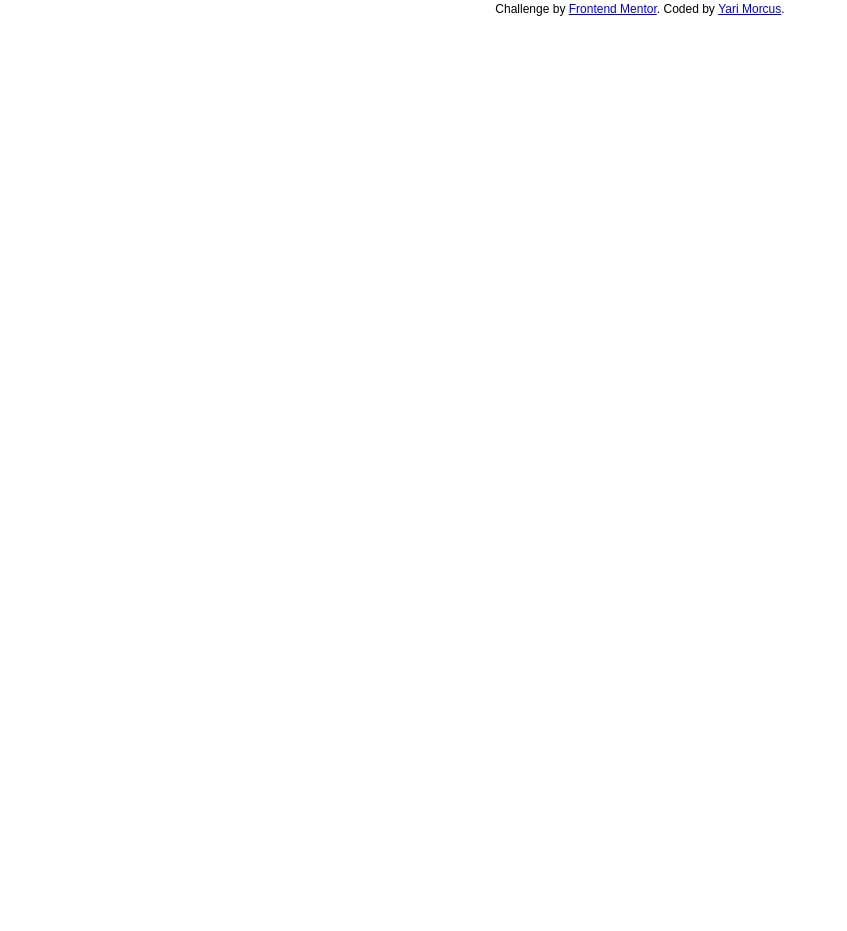
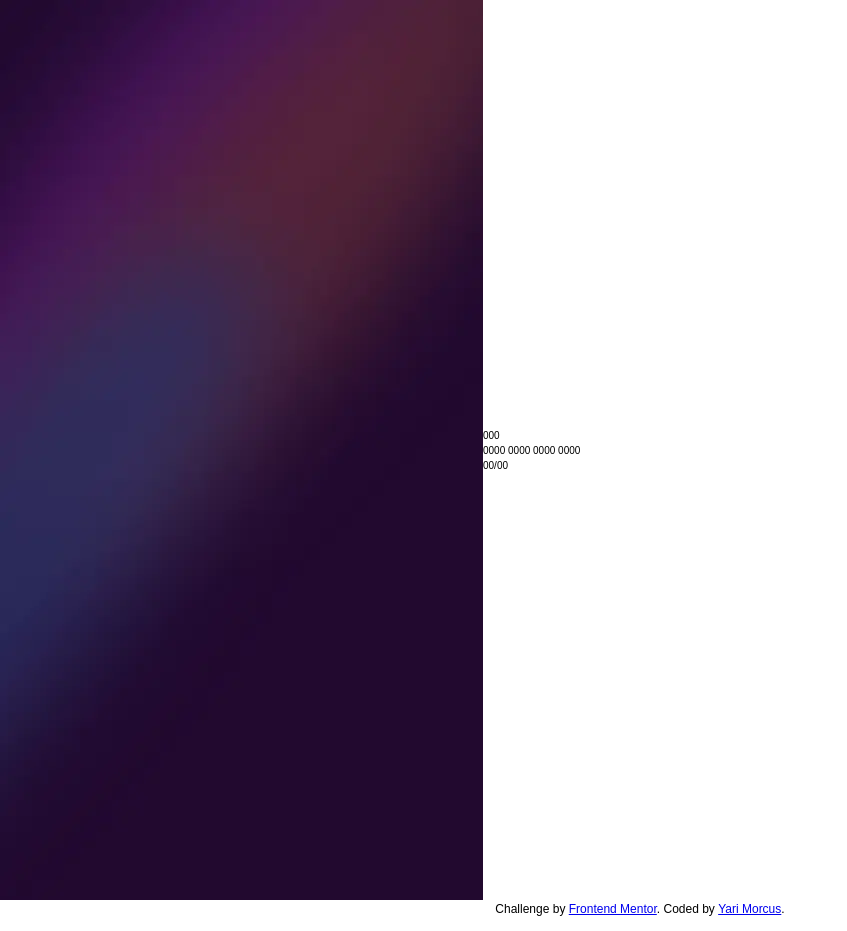
Before and after one commit to YariMorcus/interactive-card-details-form, a website built with Parcel: page src/index.html in a window 1280 px wide. Shown: the whole page, without its empty margins (0-847 px from the left). Before the commit the page ends 800 px from the top, so only its background shows below. Built offline with nearby package versions, Linux system fonts and the light colour scheme.

Commit message:
add bg and both card front/back

```diff
--- a/src/index.html
+++ b/src/index.html
@@ -33,7 +33,27 @@
 
 </head>
 <body>
+    <main>
+        <picture class="bg">
+            <source class="bg__source" srcset="img/bg-main-desktop.webp" media="(min-width: 768px)">
+            <img class="bg__img" src="img/bg-main-mobile.webp" alt="">
+        </picture> <!-- .bg -->
 
+        <div class="cards">
+            <div class="card-back">
+                <span class="card-back__cvc">000</span>
+            </div> <!-- .card-back -->
+
+            <div class="card-front">
+                <span class="card-front__card-number">0000 0000 0000 0000</span>
+                <div class="card-front__name-exp-container">
+                    <span class="card-front__cardholder-name"></span>
+                    <span class="card-front__exp-date">00/00</span>
+                </div> <!-- .card-front__name-exp-container -->
+            </div> <!-- .card-front-->
+        </div> <!-- .cards -->
+
+    </main>
     <footer class="footer">
         Challenge by <a class="footer__link" rel="noopener noreferrer" href="https://www.frontendmentor.io?ref=challenge" target="_blank">Frontend Mentor</a>.
         Coded&nbsp;by&nbsp;<a class="footer__link" rel="noopener noreferrer" href="https://www.linkedin.com/in/yarimorcus" target="_blank">Yari&nbsp;Morcus</a>.
```
